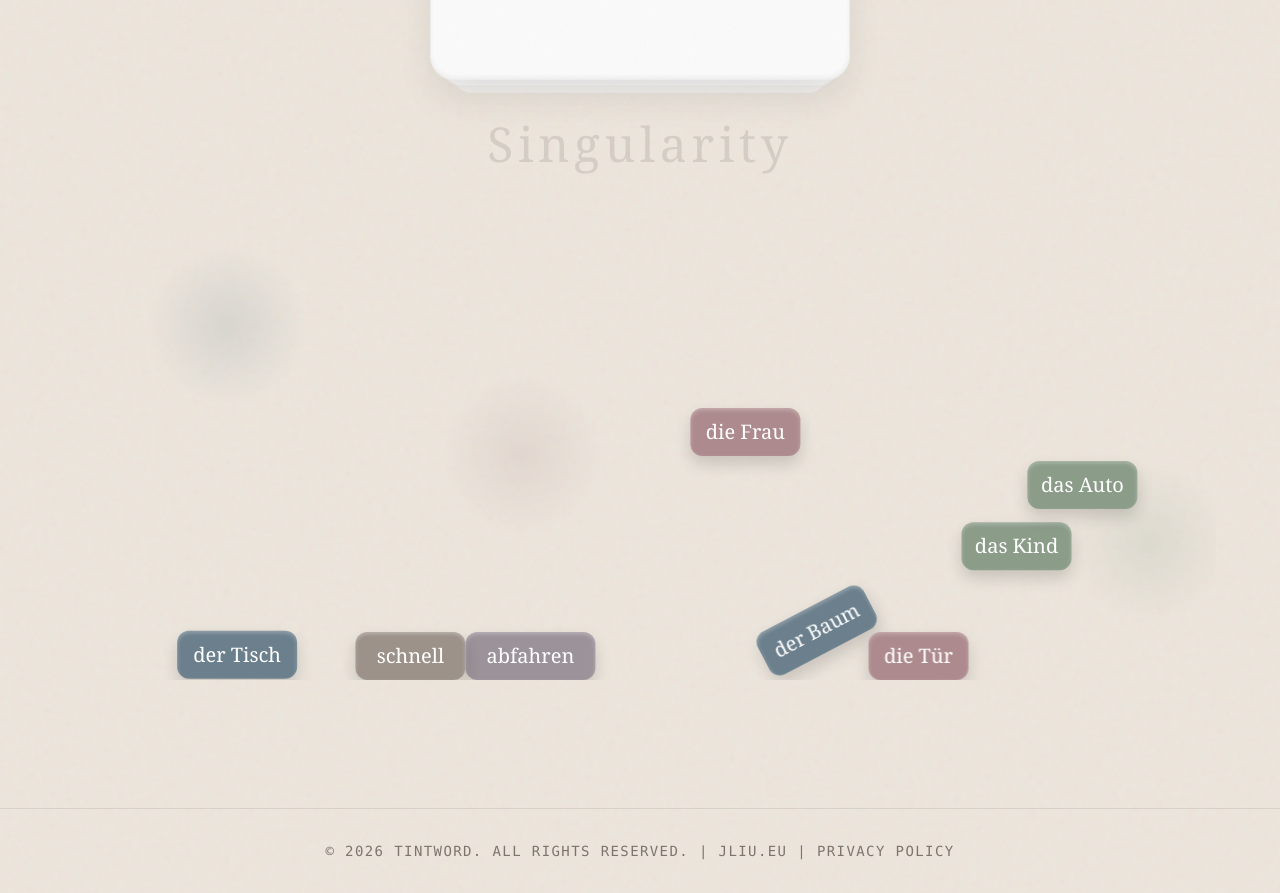
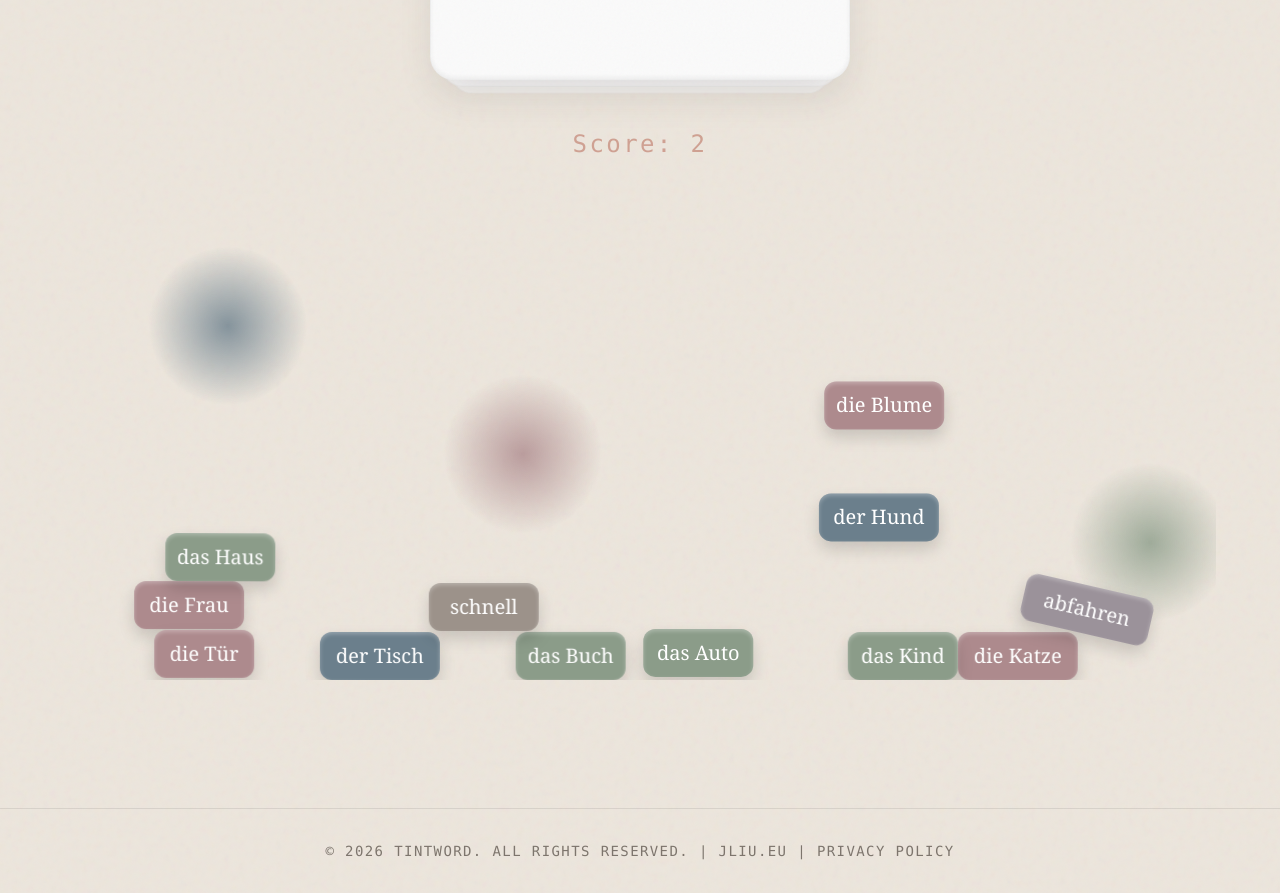
Before and after one commit to jliu-00/tintword-landing, a React (Vite) app: page / in a window 1280 px wide. Shown: the part 1240-2133 px from the top of the page. Built offline with nearby package versions, Linux system fonts and the light colour scheme.

Commit message:
fix(game): adjust vortex opacity, add extreme repulsion, fix scroll capture, add more words, remove title

```diff
--- a/src/components/PhysicsPool.tsx
+++ b/src/components/PhysicsPool.tsx
@@ -5,10 +5,16 @@ import Matter from "matter-js";
 const wordsData = [
   { text: "der Baum", color: "#6B7F8C", gender: "der", w: 120, h: 48 },
   { text: "der Tisch", color: "#6B7F8C", gender: "der", w: 120, h: 48 },
+  { text: "der Hund", color: "#6B7F8C", gender: "der", w: 120, h: 48 },
+  { text: "der Apfel", color: "#6B7F8C", gender: "der", w: 120, h: 48 },
   { text: "die Frau", color: "#AD8A8D", gender: "die", w: 110, h: 48 },
   { text: "die Tür", color: "#AD8A8D", gender: "die", w: 100, h: 48 },
+  { text: "die Katze", color: "#AD8A8D", gender: "die", w: 120, h: 48 },
+  { text: "die Blume", color: "#AD8A8D", gender: "die", w: 120, h: 48 },
   { text: "das Kind", color: "#8B9C89", gender: "das", w: 110, h: 48 },
   { text: "das Auto", color: "#8B9C89", gender: "das", w: 110, h: 48 },
+  { text: "das Haus", color: "#8B9C89", gender: "das", w: 110, h: 48 },
+  { text: "das Buch", color: "#8B9C89", gender: "das", w: 110, h: 48 },
   { text: "abfahren", color: "#9B929A", gender: "none", w: 130, h: 48 },
   { text: "schnell", color: "#9C928A", gender: "none", w: 110, h: 48 },
 ];
@@ -87,6 +93,10 @@ export function PhysicsPool() {
       constraint: { stiffness: 0.2, render: { visible: false } }
     });
 
+    // FIX: prevent Matter.js from capturing scroll events so the page is still scrollable
+    mouse.element.removeEventListener("mousewheel", (mouse as any).mousewheel);
+    mouse.element.removeEventListener("DOMMouseScroll", (mouse as any).mousewheel);
+
     World.add(world, mouseConstraint);
 
     // FIX: Force drop body if mouse is released outside the container
@@ -157,14 +167,18 @@ export function PhysicsPool() {
                 }
               } else {
                 // EXPLOSIVE repulsion from wrong vortex
-                if (distSq < 10000) {
-                  const repelForce = 0.005 * (10000 - distSq) / 10000;
+                if (distSq < 15000) {
+                  // Force drop if user is holding it
+                  if (mouseConstraint.body === bodyA) {
+                    (mouseConstraint as any).body = null;
+                    mouseConstraint.mouse.button = -1;
+                  }
+
+                  const repelForce = 0.04 * (15000 - distSq) / 15000;
                   Matter.Body.applyForce(bodyA, bodyA.position, {
                     x: -(dx / Math.sqrt(distSq)) * repelForce,
                     y: -(dy / Math.sqrt(distSq)) * repelForce
                   });
-                  // Optionally decrease score on wrong hit
-                  // setScore(s => Math.max(0, s - 1));
                 }
               }
             }
@@ -240,20 +254,19 @@ export function PhysicsPool() {
     <div className="w-full h-[600px] relative overflow-hidden pointer-events-auto" ref={containerRef}>
 
       {/* Background UI & Score */}
-      <div className="absolute top-10 w-full flex flex-col items-center justify-center pointer-events-none opacity-40 z-0">
-        <h2 className="text-3xl md:text-5xl font-serif tracking-widest text-foreground/30">Singularity</h2>
+      <div className="absolute top-10 w-full flex flex-col items-center justify-center pointer-events-none z-0">
         {score > 0 && (
-          <p className="text-2xl font-mono text-accent mt-2 tracking-widest">Score: {score}</p>
+          <p className="text-2xl font-mono text-accent mt-2 tracking-widest opacity-40">Score: {score}</p>
         )}
       </div>
 
       {/* Wandering Vortex Visuals */}
-      {/* They are extremely subtle radial gradients */}
+      {/* Deepened colors and opacity to make them clearly visible */}
       <div
         className="absolute rounded-full pointer-events-none transition-transform duration-[50ms]"
         style={{
           width: 160, height: 160,
-          background: "radial-gradient(circle, rgba(107,127,140,0.15) 0%, rgba(107,127,140,0) 70%)",
+          background: "radial-gradient(circle, rgba(107,127,140,0.8) 0%, rgba(107,127,140,0) 70%)",
           transform: `translate(${vortexPositions.der.x - 80}px, ${vortexPositions.der.y - 80}px)`
         }}
       />
@@ -261,7 +274,7 @@ export function PhysicsPool() {
         className="absolute rounded-full pointer-events-none transition-transform duration-[50ms]"
         style={{
           width: 160, height: 160,
-          background: "radial-gradient(circle, rgba(173,138,141,0.15) 0%, rgba(173,138,141,0) 70%)",
+          background: "radial-gradient(circle, rgba(173,138,141,0.8) 0%, rgba(173,138,141,0) 70%)",
           transform: `translate(${vortexPositions.die.x - 80}px, ${vortexPositions.die.y - 80}px)`
         }}
       />
@@ -269,7 +282,7 @@ export function PhysicsPool() {
         className="absolute rounded-full pointer-events-none transition-transform duration-[50ms]"
         style={{
           width: 160, height: 160,
-          background: "radial-gradient(circle, rgba(139,156,137,0.15) 0%, rgba(139,156,137,0) 70%)",
+          background: "radial-gradient(circle, rgba(139,156,137,0.8) 0%, rgba(139,156,137,0) 70%)",
           transform: `translate(${vortexPositions.das.x - 80}px, ${vortexPositions.das.y - 80}px)`
         }}
       />
```
